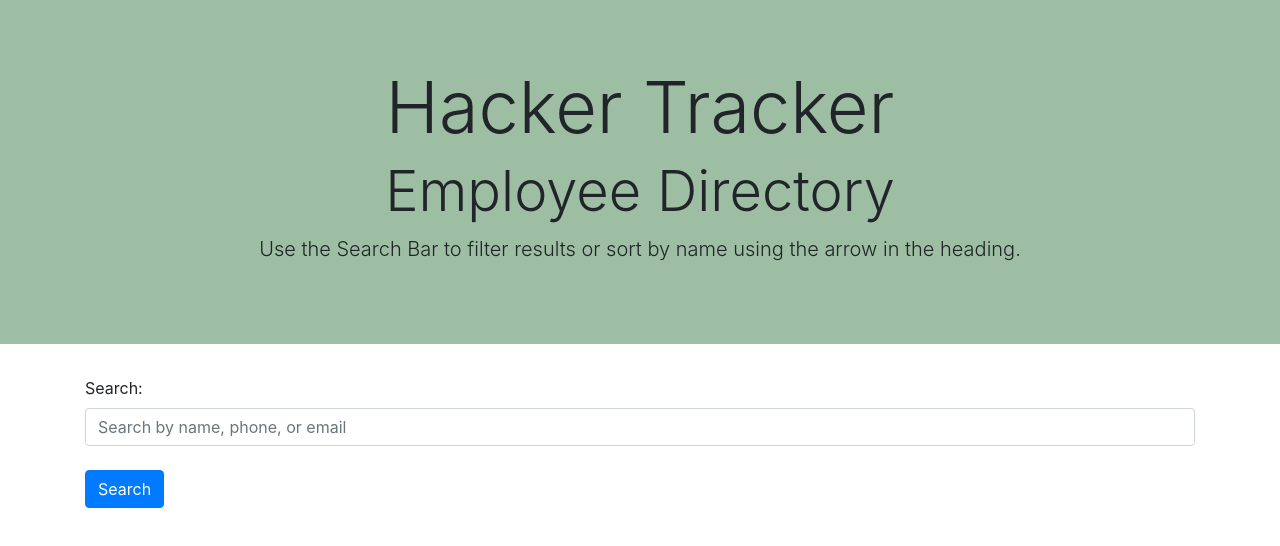
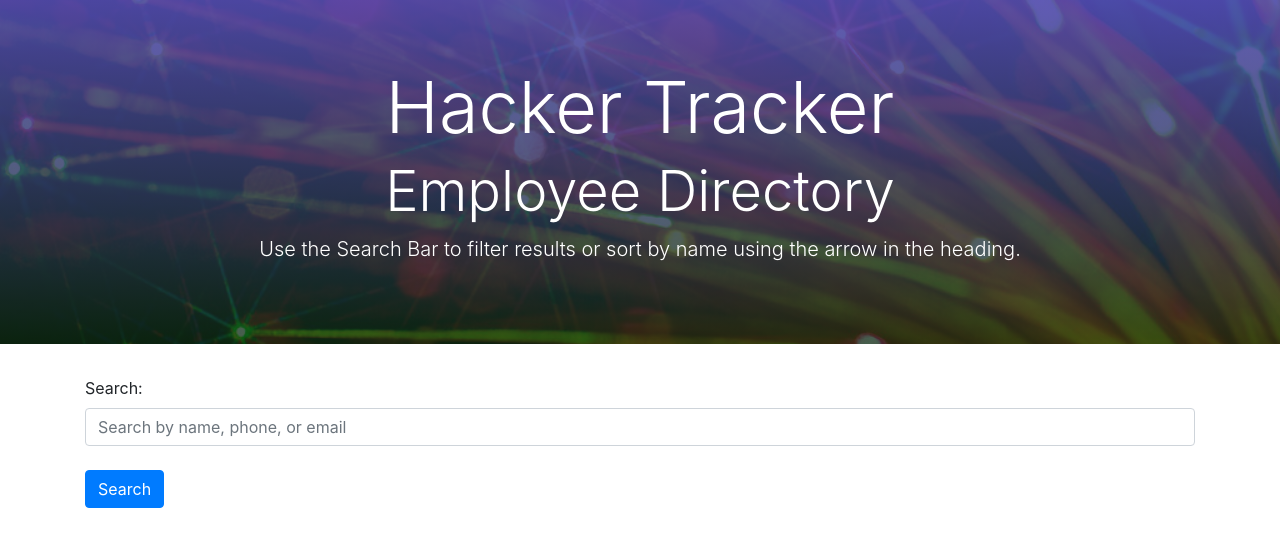
Before and after one commit to LivesInRoom29/React_Hacker_Tracker, a React (Create React App) app in the folder hacker-tracker/: page / in a window 1280 px wide. Shown: the top 546 px of the page. Built offline with nearby package versions, Linux system fonts and the light colour scheme; no server answers.

Commit message:
Add background image to header with linear-gradient "overlay"; change font color to white

```diff
--- a/hacker-tracker/src/App.css
+++ b/hacker-tracker/src/App.css
@@ -1,6 +1,6 @@
 header.jumbotron {
-  background: linear-gradient(rgba(39, 111, 49, 0.45), rgba(39, 111, 49, 0.45));
-  /* background-image: url(./images/fiber-optic-lights-1024x300.jpg); */
+  background: linear-gradient(rgba(82, 76, 174, 0.918), rgba(14, 45, 19, 0.755)), url(./images/fiber-optic-lights-1024x300.jpg);
   background-size: cover;
   background-repeat: no-repeat;
+  color: white;
 }
```
